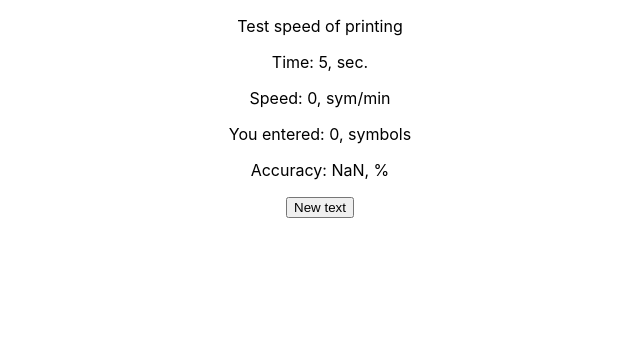
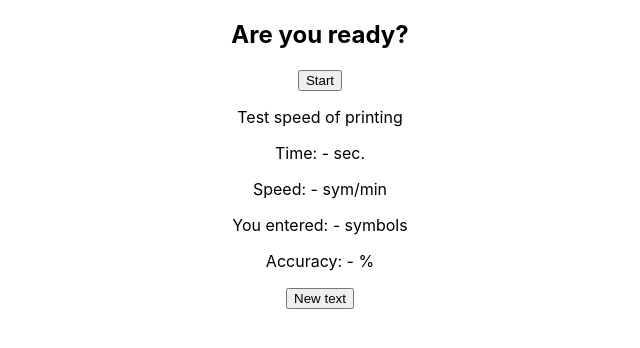
Before and after one commit to EvgenII2/speed-of-printihg, a React (Create React App) app: page / in a window 1280 px wide. Shown: the top 348 px of the page, without its empty margins (320-960 px from the left). Built offline with nearby package versions, Linux system fonts and the light colour scheme; no server answers.

Commit message:
fix errors

```diff
--- a/src/components/App/App.jsx
+++ b/src/components/App/App.jsx
@@ -1,6 +1,7 @@
 import React from "react";
 import textApi from "../../utils/TextApi";
 import InfoComponent from "../InfoComponent/InfoComponent";
+import StartPopup from "../StartPopup/StartPopup";
 import TextComponent from "../TextComponent/TextComponent";
 import "./App.css";
 
@@ -14,7 +15,7 @@ function App() {
   const [numberOfSymbols, setNumberOfSymbols] = React.useState(0);
   const [numberOfUncorrectSymbols, setNumberOfUncorrectSymbols] = React.useState(0);
   const [accuracy, setAccuracy] = React.useState(100);
-  const [isSatrt, setIsStart] = React.useState(false);
+  const [isStart, setIsStart] = React.useState(true);
 
   const getText = () => {
     textApi.getText()
@@ -26,9 +27,7 @@ function App() {
       });
   };
 
-
-
-  const changeTime = React.useCallback((ev) => {
+  const changeTime = React.useCallback(() => {
     setTime(time + 1);
   }, [time]);
 
@@ -55,33 +54,36 @@ function App() {
   }, [pressKeyHandler]);
 
   React.useEffect(() => {
-    let timer = setTimeout(() => { changeTime() }, 1000);
-    return () => {
-      clearTimeout(timer);
-    };
-  }, [changeTime]
-  );
+    if (!isStart) {
+      let timer = setTimeout(() => { changeTime() }, 1000);
+      return () => {
+        clearTimeout(timer);
+      };
+    }
+  }, [changeTime, isStart]);
 
   React.useEffect(() => {
     getText();
   }, []);
 
   React.useEffect(() => {
-    setSpeed(numberOfSymbols / time * 60);
-  }, [numberOfSymbols, time]);
+    if (!isStart) {
+      setSpeed(numberOfSymbols / time * 60);
+    }
+  }, [numberOfSymbols, time, isStart]);
 
   React.useEffect(() => {
     if (textToPrint !== undefined)
       setCurrentSymbol(textToPrint.charAt(0));
-
   }, [textToPrint]);
 
   React.useEffect(() => {
-    setAccuracy(100 - numberOfUncorrectSymbols / numberOfSymbols);
+    setAccuracy(100 - numberOfUncorrectSymbols / (numberOfSymbols + numberOfUncorrectSymbols) * 100);
   }, [numberOfSymbols, numberOfUncorrectSymbols]);
 
   return (
     <div className="App">
+      <StartPopup isOpen={isStart} onClose={setIsStart} />
       <header className="App-header">
         <p>
           Test speed of printing
--- a/src/components/InfoComponent/InfoComponent.jsx
+++ b/src/components/InfoComponent/InfoComponent.jsx
@@ -3,7 +3,7 @@ import "./InfoComponent.css";
 function InfoComponent({ title, value, unit }) {
     return (
         <p className="TextComponent">
-            {`${title}: ${value}, ${unit}`}
+            {`${title}: ${value ? value : ' - '} ${unit}`}
         </p>
     );
 }
--- a/src/components/StartPopup/StartPopup.jsx
+++ b/src/components/StartPopup/StartPopup.jsx
@@ -1,6 +1,11 @@
 import "./StartPopup";
 
 function StartPopup({ isOpen, onClose }) {
+
+    const onClick = () => {
+        onClose(false);
+    }
+
     return isOpen ? (
         <div className={"StartPopup StartPopup_visible"}>
             <div className="StartPopup__container">
@@ -11,7 +16,7 @@ function StartPopup({ isOpen, onClose }) {
                     aria-label="закрыть"
                     type="button"
                     className="StartPopup__button-start"
-                    onClick={onClose}
+                    onClick={onClick}
                 >
                     Start
                 </button>
```
